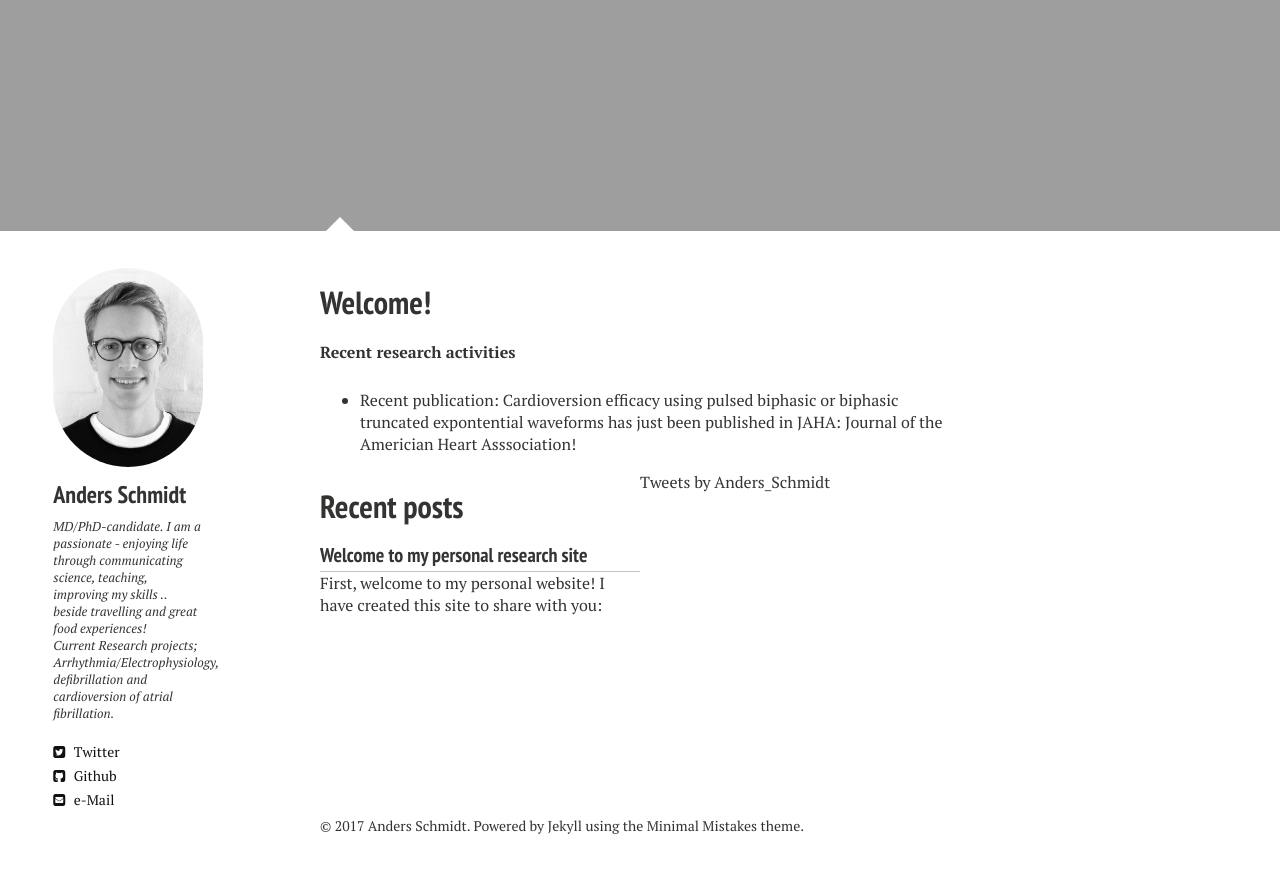
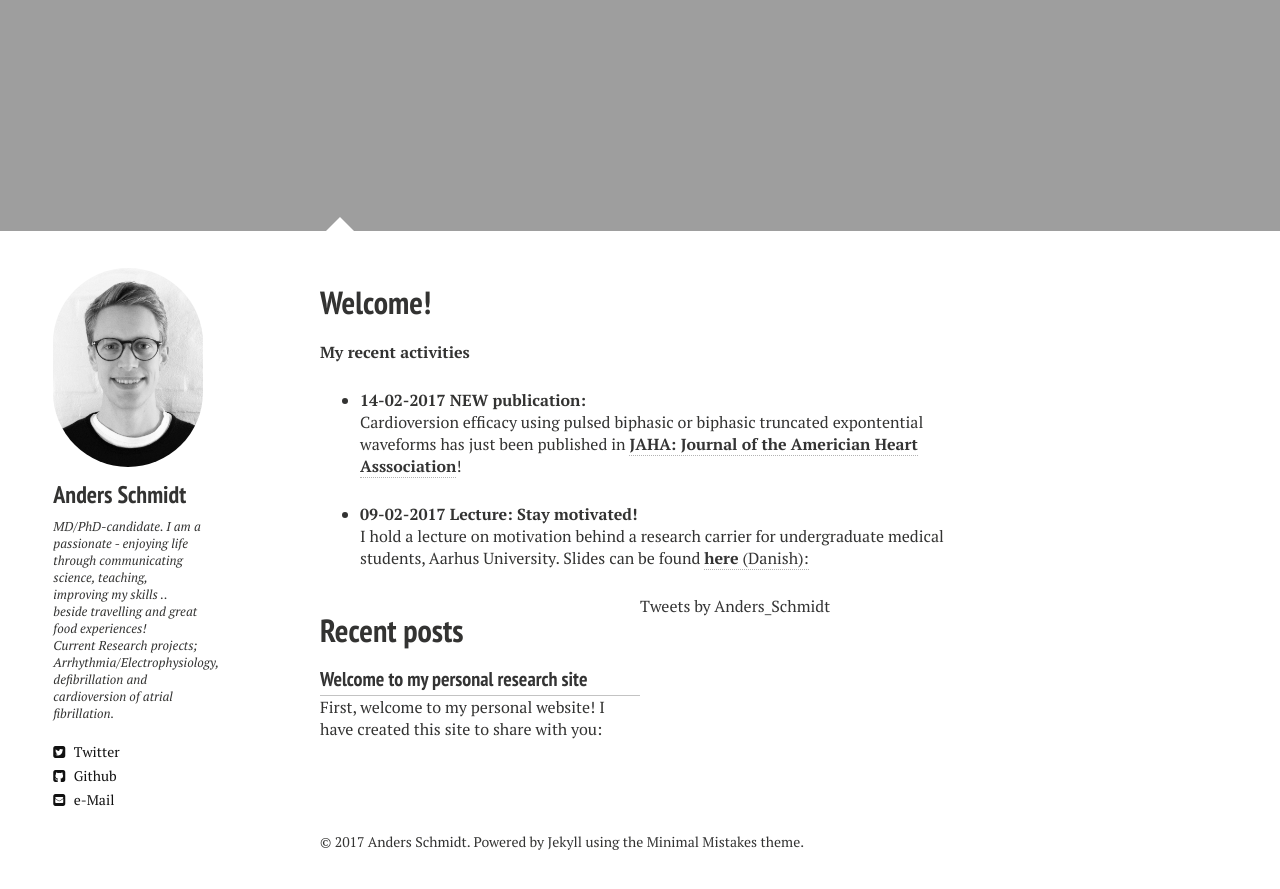
Before and after one commit to ardasnck/ardasnck.github.io, a Jekyll site: the page built from index.md, in a window 1280 px wide and 900 px high, scrolled down 797 px. Shown: the top 889 px of the window. Built offline with Jekyll 4.4.1, drawn with Linux system fonts in a browser that asks for light colours; nearby versions of some CDN libraries; comment, search, counter and statistics services are not loaded.

Commit message:
new activities

```diff
--- a/index.md
+++ b/index.md
@@ -6,6 +6,10 @@ tags: [Jekyll, theme, responsive, blog, template]
 image:
   feature: snow.banner.jpg
 ---
-**Recent research activities**
+**My recent activities**
 
-* Recent publication: Cardioversion efficacy using pulsed biphasic or biphasic truncated expontential waveforms has just been published in JAHA: Journal of the Americian Heart Asssociation!
+* **14-02-2017 NEW publication:** <br>
+Cardioversion efficacy using pulsed biphasic or biphasic truncated expontential waveforms has just been published in [**JAHA: Journal of the Americian Heart Asssociation**](http://jaha.ahajournals.org/)!
+
+* **09-02-2017 Lecture: Stay motivated!** <br>
+I hold a lecture on motivation behind a research carrier for undergraduate medical students, Aarhus University. Slides can be found [**here** (Danish):](https://www.dropbox.com/s/zmhe0xyoxxnd7i5/Forskning_7_sem.pdf?dl=0)
```
